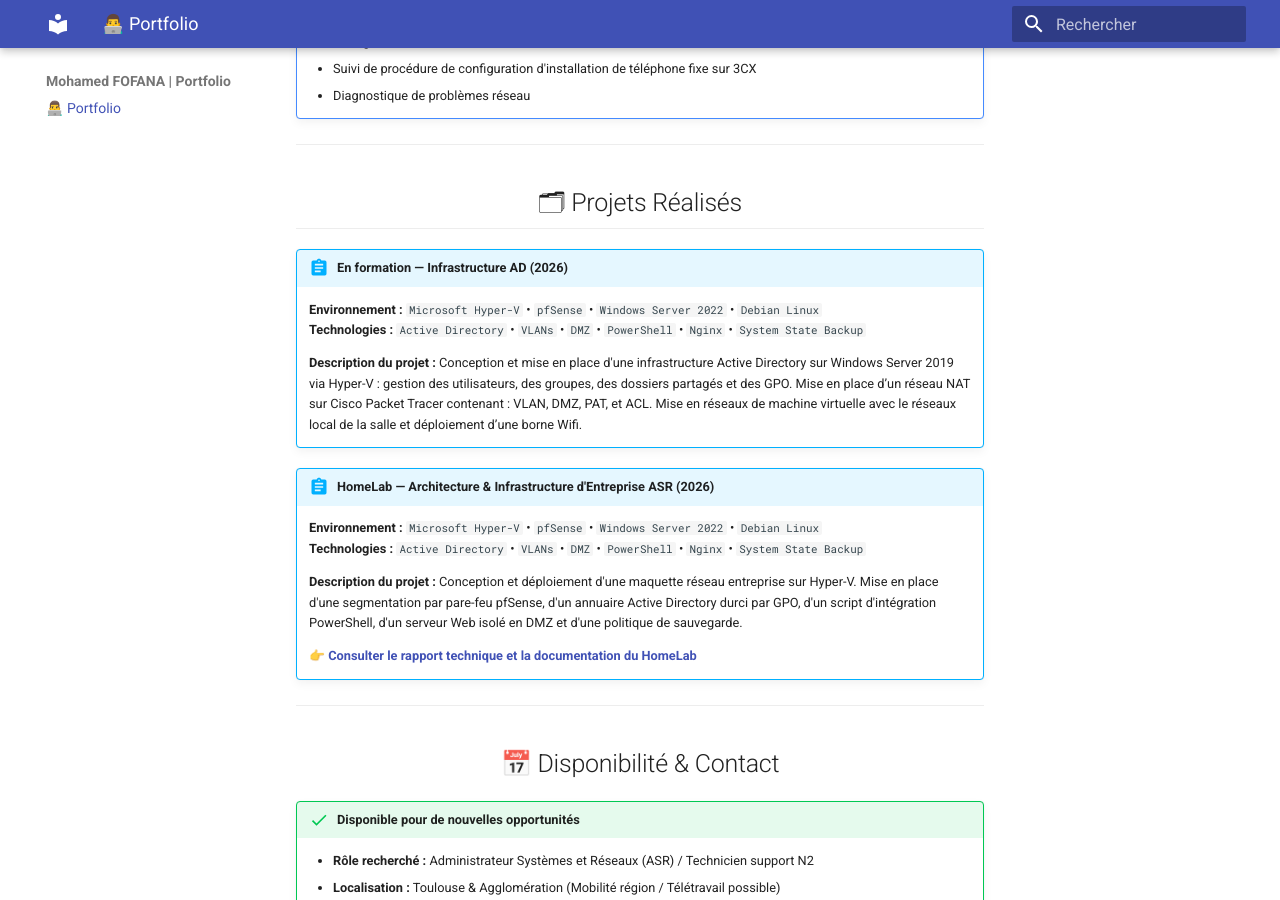
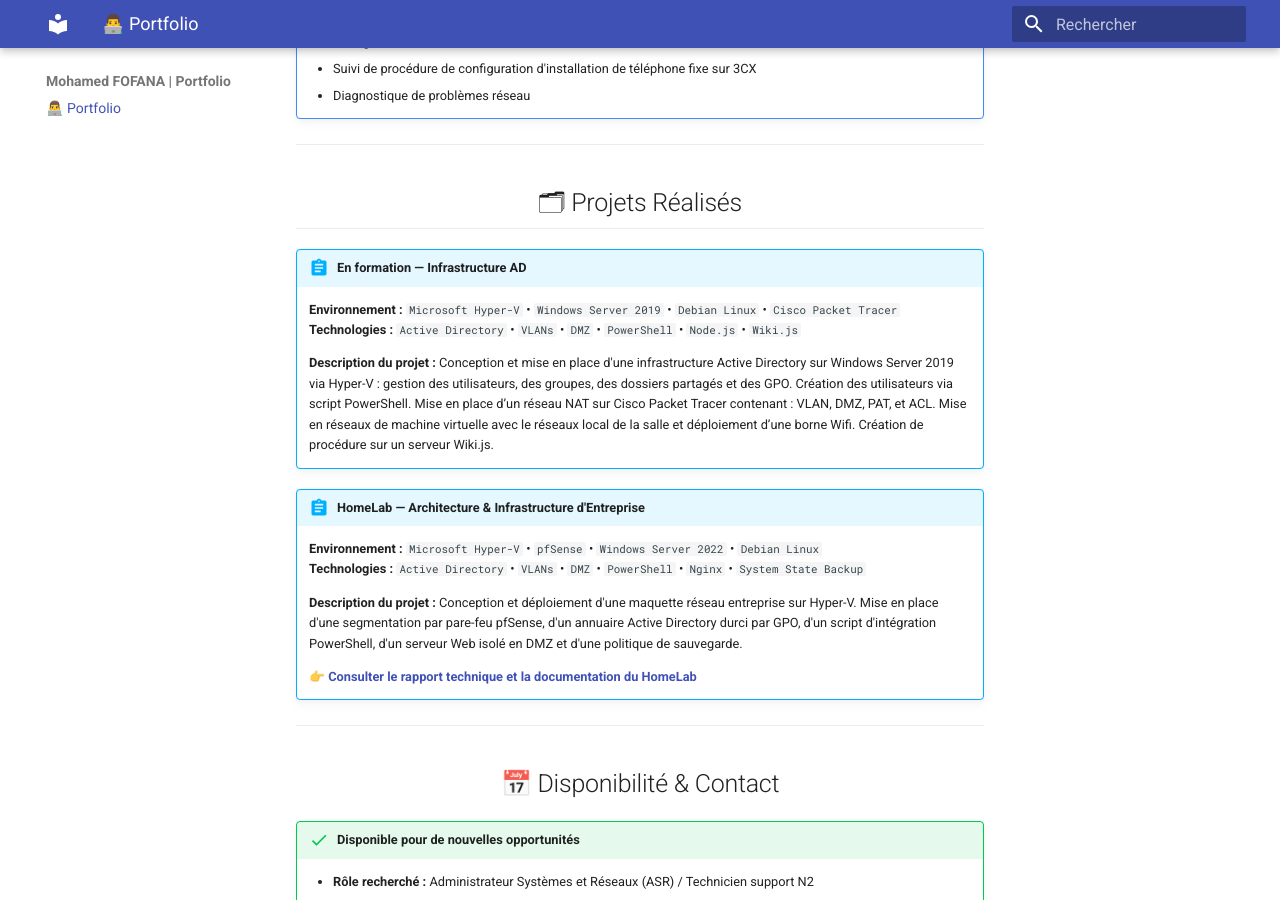
Before and after one commit to mohamedfofana/HomeLab, an MkDocs documentation site: the page built from docs/index.md, in a window 1280 px wide and 900 px high, scrolled down 2311 px. Built offline with MkDocs 1.6.1 and Material for MkDocs 9.7.7, drawn with Linux system fonts in a browser that asks for light colours.

Commit message:
Update index.md

```diff
--- a/docs/index.md
+++ b/docs/index.md
@@ -133,15 +133,15 @@
 <h2 style="border-bottom: 0.05rem solid var(--md-default-fg-color--lightest); padding-bottom: 0.4rem;">🗂 Projets Réalisés</h2>
 </div>
 
-!!! abstract "En formation — Infrastructure AD (2026)"
+!!! abstract "En formation — Infrastructure AD"
 
-    **Environnement :** `Microsoft Hyper-V` • `pfSense` • `Windows Server 2022` • `Debian Linux`
-    **Technologies :** `Active Directory` • `VLANs` • `DMZ` • `PowerShell` • `Nginx` • `System State Backup`
+    **Environnement :** `Microsoft Hyper-V` • `Windows Server 2019` • `Debian Linux` • `Cisco Packet Tracer`
+    **Technologies :** `Active Directory` • `VLANs` • `DMZ` • `PowerShell` • `Node.js` • `Wiki.js`
 
     **Description du projet :**
-    Conception et mise en place d'une infrastructure Active Directory sur Windows Server 2019 via Hyper-V : gestion des utilisateurs, des groupes, des dossiers partagés et des GPO. Mise en place d’un réseau NAT sur Cisco Packet Tracer contenant : VLAN, DMZ, PAT, et ACL. Mise en réseaux de machine virtuelle avec le réseaux local de la salle et déploiement d’une borne Wifi.
+    Conception et mise en place d'une infrastructure Active Directory sur Windows Server 2019 via Hyper-V : gestion des utilisateurs, des groupes, des dossiers partagés et des GPO. Création des utilisateurs via script PowerShell. Mise en place d’un réseau NAT sur Cisco Packet Tracer contenant : VLAN, DMZ, PAT, et ACL. Mise en réseaux de machine virtuelle avec le réseaux local de la salle et déploiement d’une borne Wifi. Création de procédure sur un serveur Wiki.js.
 
-!!! abstract "HomeLab — Architecture & Infrastructure d'Entreprise ASR (2026)"
+!!! abstract "HomeLab — Architecture & Infrastructure d'Entreprise"
 
     **Environnement :** `Microsoft Hyper-V` • `pfSense` • `Windows Server 2022` • `Debian Linux`
     **Technologies :** `Active Directory` • `VLANs` • `DMZ` • `PowerShell` • `Nginx` • `System State Backup`
@@ -149,7 +149,7 @@
     **Description du projet :**
     Conception et déploiement d'une maquette réseau entreprise sur Hyper-V. Mise en place d'une segmentation par pare-feu pfSense, d'un annuaire Active Directory durci par GPO, d'un script d'intégration PowerShell, d'un serveur Web isolé en DMZ et d'une politique de sauvegarde.
 
-    👉 **[Consulter le rapport technique et la documentation du HomeLab](./homelab/01-pfsense.md)**
+    👉 **[Consulter le rapport technique et la documentation du HomeLab](./Homelab.pdf)**
 
 ---
 <div align="center">
```
